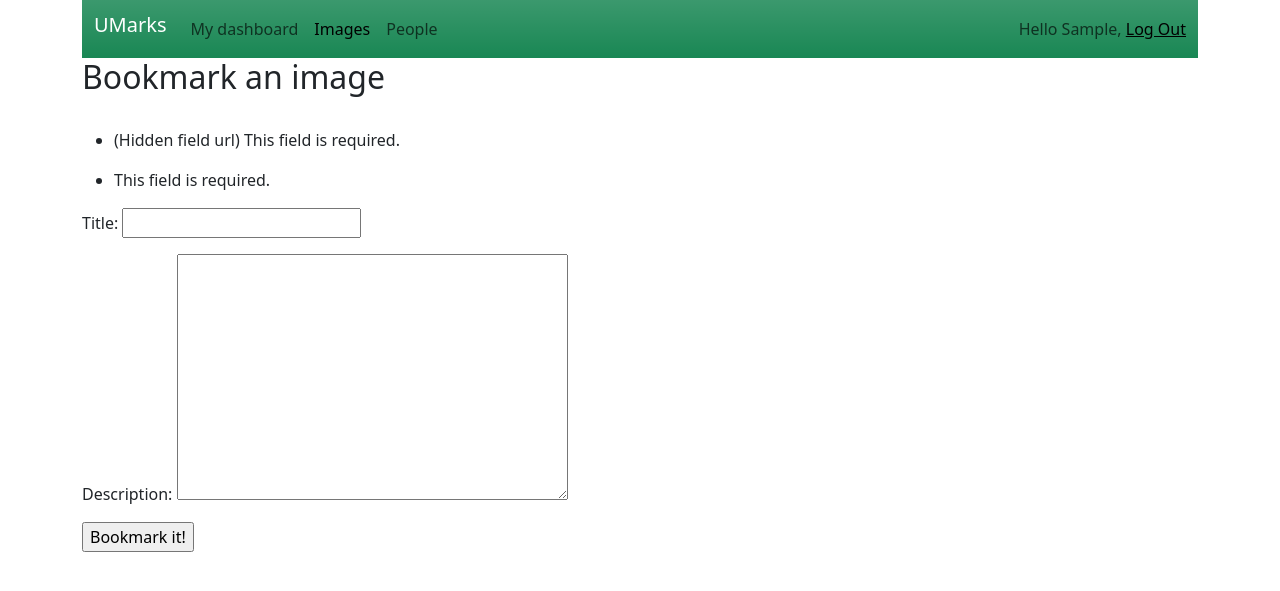
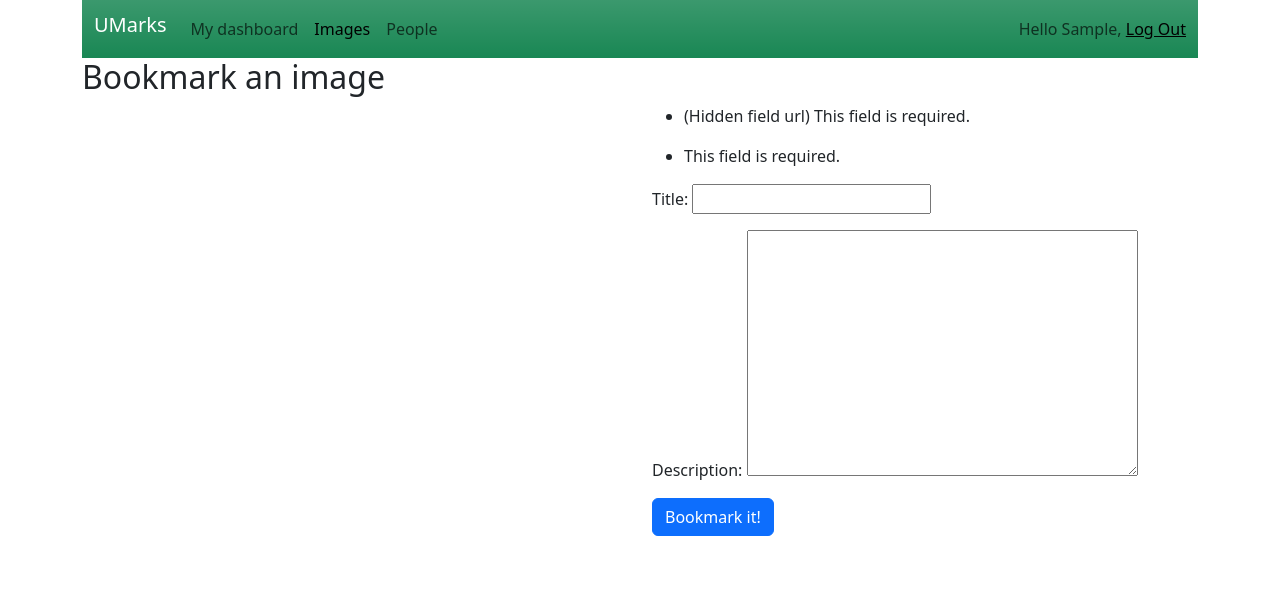
Before and after one commit to roman-yatsenko/python-web-social, a Django app: page /images/create/ in a window 1280 px wide. Shown: the top 591 px of the page. Run offline with Django 4.2, Linux system fonts and the light colour scheme; the visitor is signed in with stand-in values (Sample User, id 1).

Commit message:
Style create.html

```diff
--- a/images/templates/images/image/create.html
+++ b/images/templates/images/image/create.html
@@ -4,10 +4,16 @@
 
 {% block content %}
 <h2>Bookmark an image</h2>
-<img src="{{ request.GET.url }}">
-<form method="post">
-    {% csrf_token %}
-    {{ form.as_p }}
-    <input type="submit" value="Bookmark it!">
-</form>
+<div class="row">
+    <div class="col">
+        <img src="{{ request.GET.url }}" width="100%">
+    </div>
+    <div class="col">
+        <form method="post">
+            {% csrf_token %}
+            {{ form.as_p }}
+            <button type="submit" class="btn btn-primary">Bookmark it!</button>
+        </form>
+    </div>
+</div>
 {% endblock  %}
```
Also changed, not shown: media/images/2024/02/22/picture-sample.png (added).
